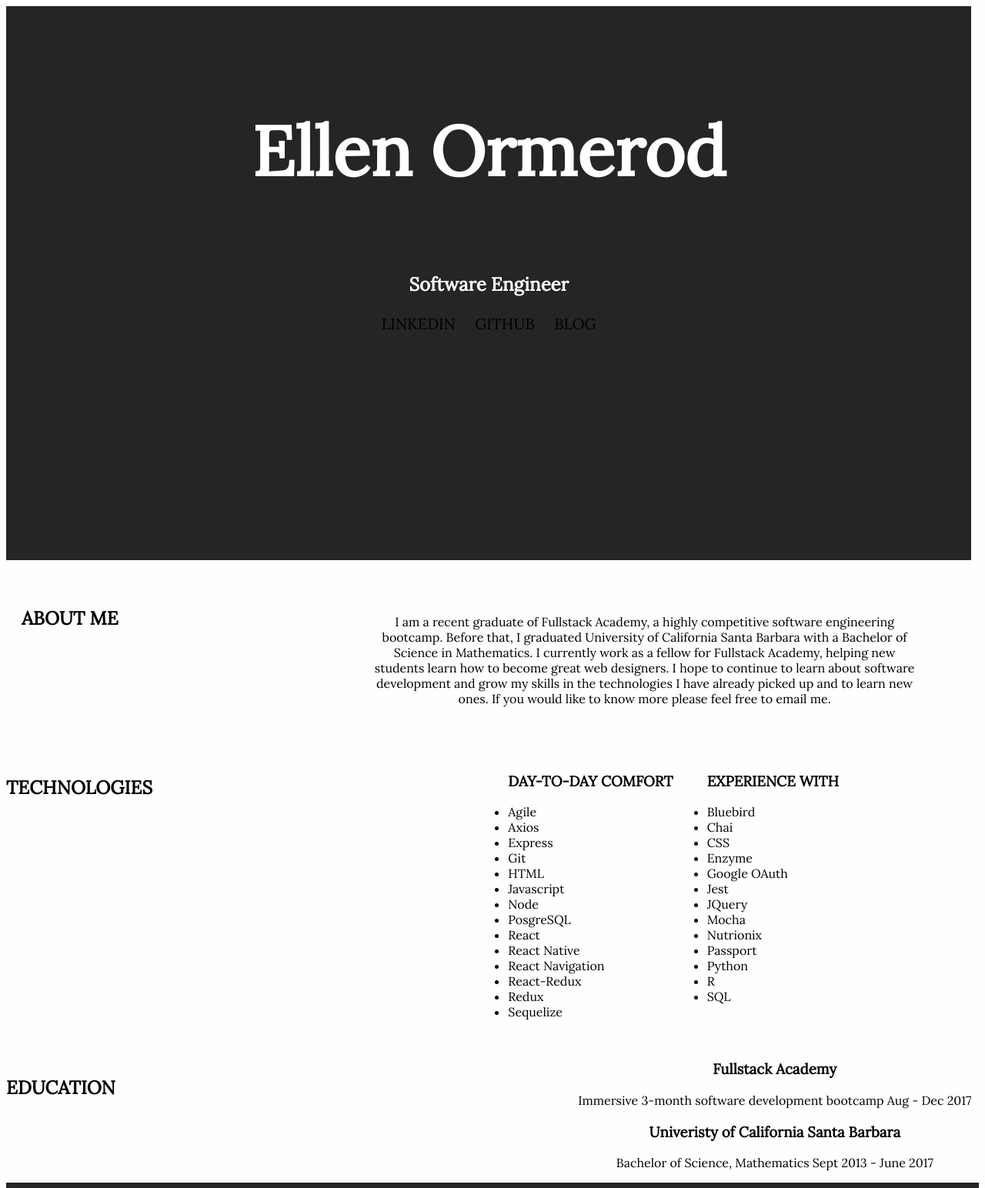
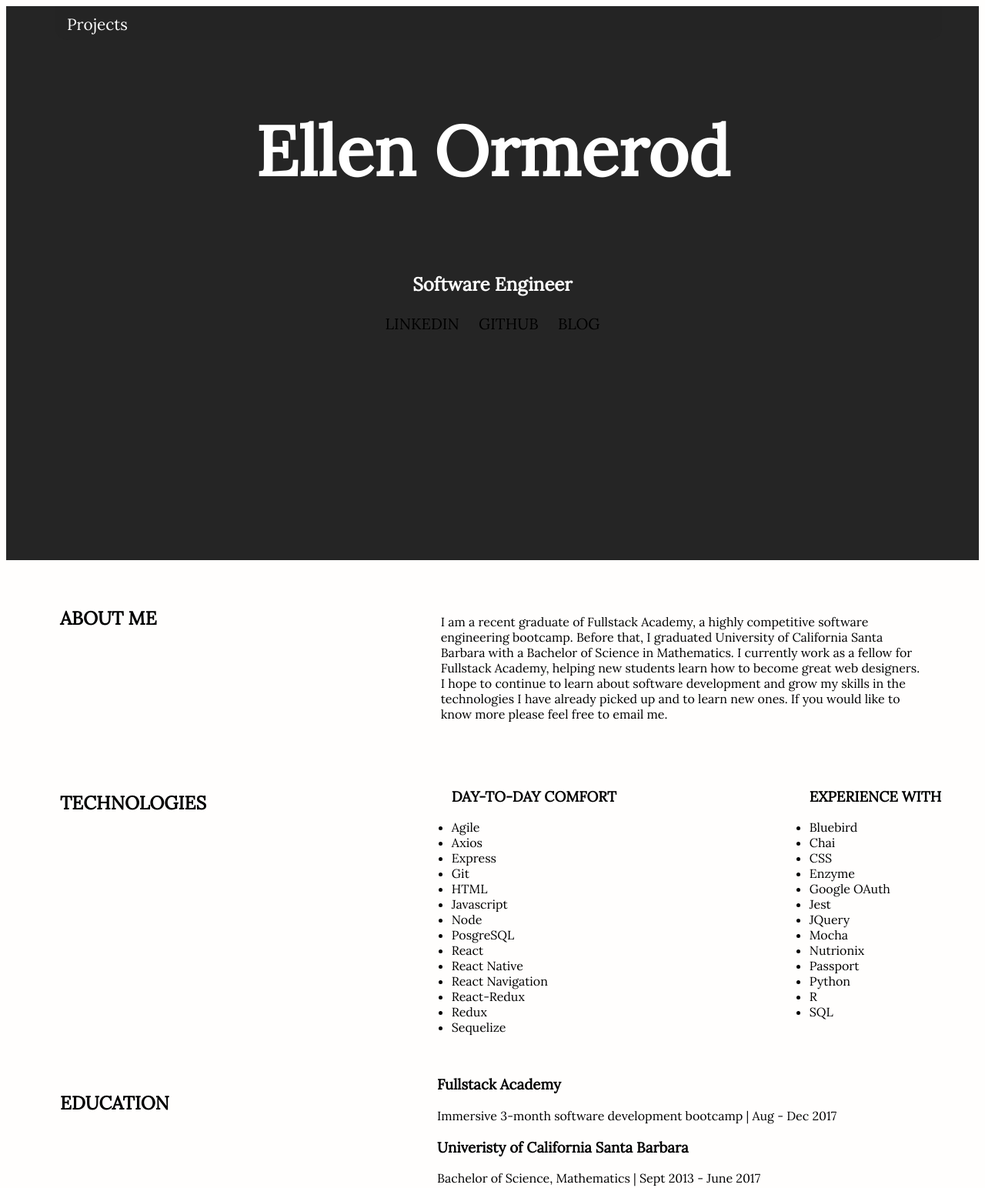
Before and after one commit to ellenormerod/personalwebsite, a plain HTML site: page index.html in a window 1280 px wide. Shown: the top 1544 px of the page at 77% size. Drawn offline with Linux system fonts and the light colour scheme.

Commit message:
front page done

```diff
--- a/index.html
+++ b/index.html
@@ -8,16 +8,13 @@
 </head>
 
 <body>
-  <!-- <header>
+  <header>
     <nav>
       <div class="nav-item">
-        <a href="#">Home</a>
-      </div>
-      <div class="nav-item">
-        <a href="#">Projects</a>
+        <a href="project.html">Projects</a>
       </div>
     </nav>
-  </header> -->
+  </header>
 
   <section id="title">
     <div id="title-text">
@@ -46,7 +43,7 @@
     <div class="flex">
       <h2>TECHNOLOGIES</h2>
       <div class="elements">
-        <ul class="list">
+        <ul class="list1">
           <h3 class="text">DAY-TO-DAY COMFORT</h3>
           <li>Agile</li>
           <li>Axios</li>
@@ -63,7 +60,7 @@
           <li>Redux</li>
           <li>Sequelize</li>
         </ul>
-        <ul class="list">
+        <ul class="list2">
           <h3 class="text">EXPERIENCE WITH</h3>
           <li>Bluebird</li>
           <li>Chai</li>
@@ -88,9 +85,9 @@
       <h2>EDUCATION</h2>
       <div class="info">
         <h3 class="text">Fullstack Academy</h3>
-        <p>Immersive 3-month software development bootcamp Aug - Dec 2017</p>
+        <p>Immersive 3-month software development bootcamp | Aug - Dec 2017</p>
         <h3 class="text">Univeristy of California Santa Barbara</h3>
-        <p>Bachelor of Science, Mathematics Sept 2013 - June 2017</p>
+        <p>Bachelor of Science, Mathematics | Sept 2013 - June 2017</p>
       </div>
     </div>
   </section>
--- a/style.css
+++ b/style.css
@@ -20,6 +20,7 @@ a:hover {
 
 .flex {
   display: flex;
+  /* justify-content: space-between; */
 }
 
 @media screen and (max-width: 600px) {
@@ -31,11 +32,48 @@ a:hover {
 }
 
 
+header {
+  display: flex;
+  position: fixed;
+  margin: 0 4em;
+  padding: 10px;
+  width: calc(100vw - 8em);
+  color: #fff;
+  background-color: rgba(37, 37, 37, 0.8);
+  border-radius: 0 0 1em 1em;
+  z-index: 100;
+}
+
+header nav {
+  display: flex;
+}
+
+.nav-item {
+  height: 1.5em;
+  margin: 0 1.5em 0 0;
+}
+
+.nav-item a {
+  font-size: 1.3em;
+  color: #fff;
+  text-decoration: none;
+  padding: 5px;
+  border-radius: 5px;
+  transition: all 1s, background-color 0.5s;
+}
+.nav-item a:hover {
+  color: #202b47;
+  background-color: #fff;
+  box-shadow: #d3d3d3;
+}
+
+
+
 /* Sections */
 section {
   box-sizing: border-box;
   position: relative;
-  width: 98vw;
+  width: 100%;
   overflow: hidden;
 }
 section h1 {
@@ -68,6 +106,7 @@ a {
 
 #title {
   height: 90vh;
+  width: 100%;
   display: flex;
   justify-content: center;
   background-color: #252525;
@@ -96,12 +135,13 @@ a {
 }
 #about p {
   flex: 2;
-  margin: 50px;
+  margin: 50px 50px 50px 130px;
+  text-align: left;
 }
 
 #about h2 {
   flex: 1;
-  margin: 40px 50px 0px 0px;
+  margin: 40px 50px 0px 50px;
 }
 
 .elements {
@@ -117,18 +157,29 @@ a {
 
 #technology h2{
   flex: 1;
-  margin: 40px 50px 0px 0px;
+  margin: 40px 50px 0px 70px;
 }
 
-.list {
+.list1 {
   list-style-position: outside;
   text-align: left;
+  width: 36vw;
+}
+
+.list2 {
+  list-style-position: outside;
+  text-align: left;
+}
+
+.info {
+  text-align: left;
+  width: 55vw;
 }
 
 
 #education h2 {
   flex: 1;
-  margin: 40px 50px 0px 0px;
+  margin: 40px 50px 0px 70px;
 }
 
 #education info {
```
Also changed, not shown: project.html (added, +21 -0 lines).
